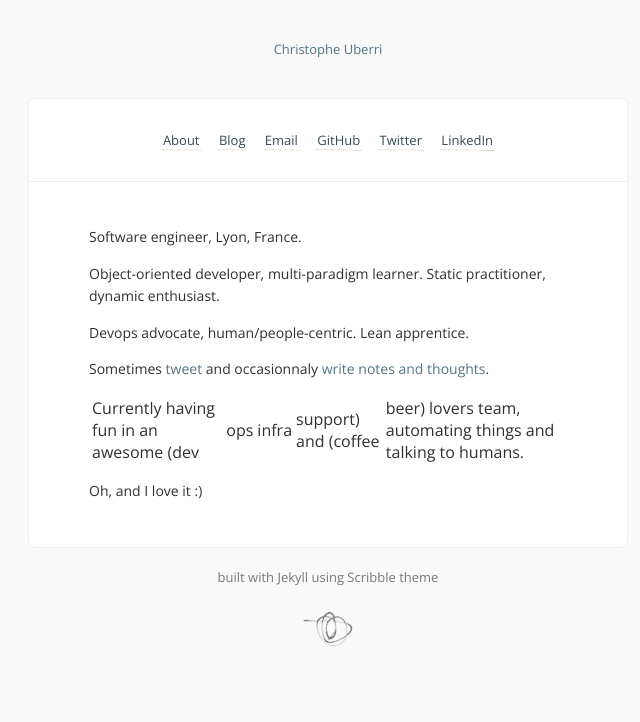
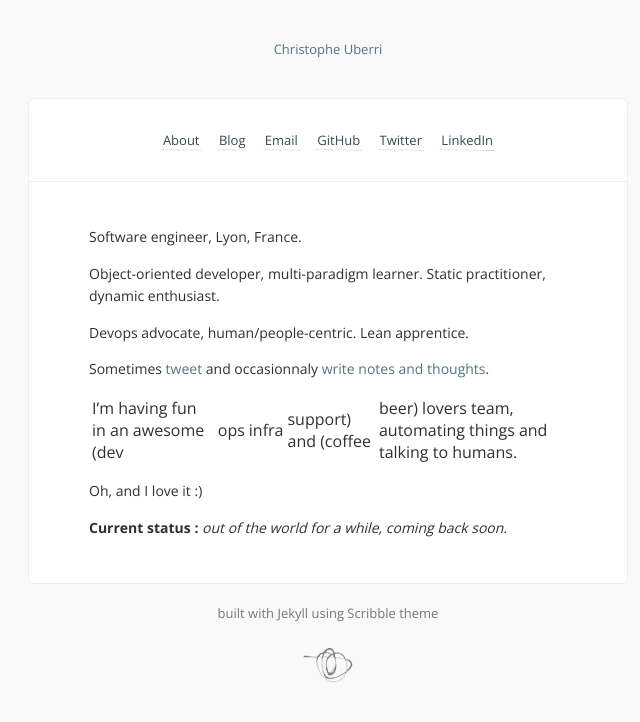
Before and after one commit to cuberri/cuberri.github.io, a Jekyll site: the page built from about.md, in a window 1280 px wide. Shown: the top 722 px of the page, without its empty margins (312-952 px from the left). Built offline with Jekyll 4.4.1, drawn with Linux system fonts in a browser that asks for light colours; Markdown is read by kramdown in place of the engine named in the settings; comment, search, counter and statistics services are not loaded.

Commit message:
current status updated

```diff
--- a/about.md
+++ b/about.md
@@ -10,6 +10,8 @@ Devops advocate, human/people-centric. Lean apprentice.
 
 Sometimes [tweet](http://twitter.com/cuberri) and occasionnaly [write notes and thoughts](http://blog.uberri.net).
 
-Currently having fun in an awesome (dev|ops|infra|support) and (coffee|beer) lovers team, automating things and talking to humans.
+I'm having fun in an awesome (dev|ops|infra|support) and (coffee|beer) lovers team, automating things and talking to humans.
 
 Oh, and I love it :)
+
+**Current status :** *out of the world for a while, coming back soon.*
```
